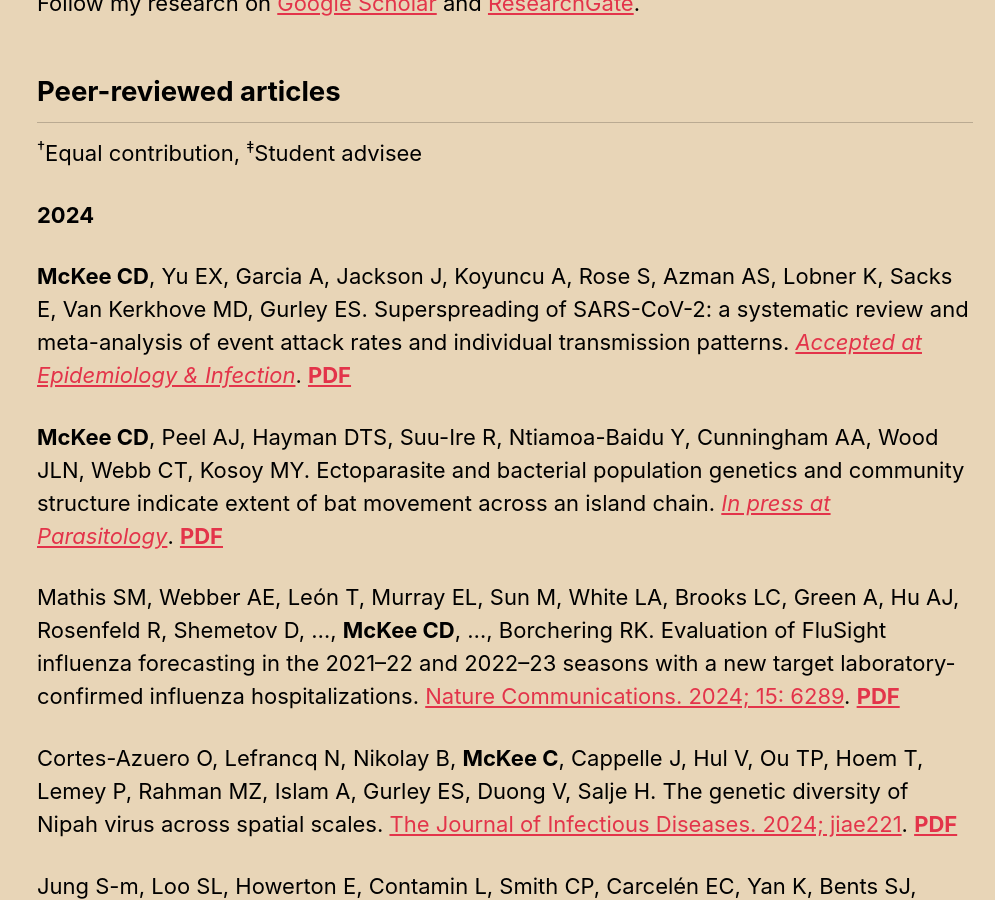
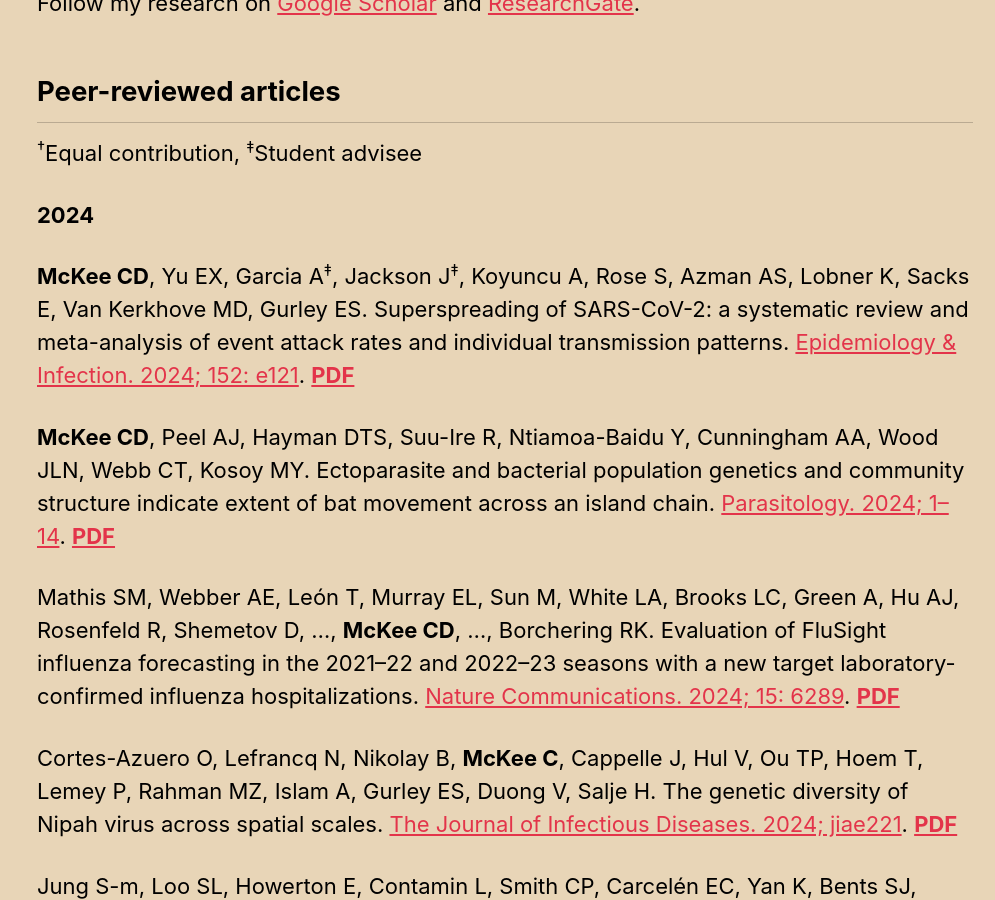
Before and after one commit to clifmckee/clifmckee.github.io, a Jekyll site: the page built from _pages/publications.md, in a window 1280 px wide and 900 px high, scrolled down 345 px. Shown: the whole window, without its empty margins (285-1280 px from the left). Built offline with Jekyll 4.4.1, drawn with Linux system fonts in a browser that asks for light colours; cached includes are drawn as plain includes.

Commit message:
Update CV and pubs 2024-10-08

```diff
--- a/_pages/publications.md
+++ b/_pages/publications.md
@@ -16,9 +16,9 @@
 
 **2024**
 
-**McKee CD**, Yu EX, Garcia A, Jackson J, Koyuncu A, Rose S, Azman AS, Lobner K, Sacks E, Van Kerkhove MD, Gurley ES. Superspreading of SARS-CoV-2: a systematic review and meta-analysis of event attack rates and individual transmission patterns. [_Accepted at Epidemiology & Infection_](https://doi.org/10.1101/2024.01.25.24301669). [**PDF**](http://clifmckee.github.io/files/2024_McKee_medRxiv.pdf)
+**McKee CD**, Yu EX, Garcia A<sup>‡</sup>, Jackson J<sup>‡</sup>, Koyuncu A, Rose S, Azman AS, Lobner K, Sacks E, Van Kerkhove MD, Gurley ES. Superspreading of SARS-CoV-2: a systematic review and meta-analysis of event attack rates and individual transmission patterns. [Epidemiology & Infection. 2024; 152: e121](https://doi.org/10.1101/2024.01.25.24301669). [**PDF**](http://clifmckee.github.io/files/2024_McKee_Epidemiol_Infect.pdf)
 
-**McKee CD**, Peel AJ, Hayman DTS, Suu-Ire R, Ntiamoa-Baidu Y, Cunningham AA, Wood JLN, Webb CT, Kosoy MY. Ectoparasite and bacterial population genetics and community structure indicate extent of bat movement across an island chain. [_In press at Parasitology_](https://doi.org/10.1017/S0031182024000660). [**PDF**](http://clifmckee.github.io/files/2024_McKee_Parasitology.pdf)
+**McKee CD**, Peel AJ, Hayman DTS, Suu-Ire R, Ntiamoa-Baidu Y, Cunningham AA, Wood JLN, Webb CT, Kosoy MY. Ectoparasite and bacterial population genetics and community structure indicate extent of bat movement across an island chain. [Parasitology. 2024; 1–14](https://doi.org/10.1017/S0031182024000660). [**PDF**](http://clifmckee.github.io/files/2024_McKee_Parasitology.pdf)
 
 Mathis SM, Webber AE, León T, Murray EL, Sun M, White LA, Brooks LC, Green A, Hu AJ, Rosenfeld R, Shemetov D, ..., **McKee CD**, ..., Borchering RK. Evaluation of FluSight influenza forecasting in the 2021–22 and 2022–23 seasons with a new target laboratory-confirmed influenza hospitalizations. [Nature Communications. 2024; 15: 6289](https://doi.org/10.1038/s41467-024-50601-9). [**PDF**](http://clifmckee.github.io/files/2024_Mathis_Nat_Commun.pdf)
 
```
Also changed, not shown: 1 other file.
